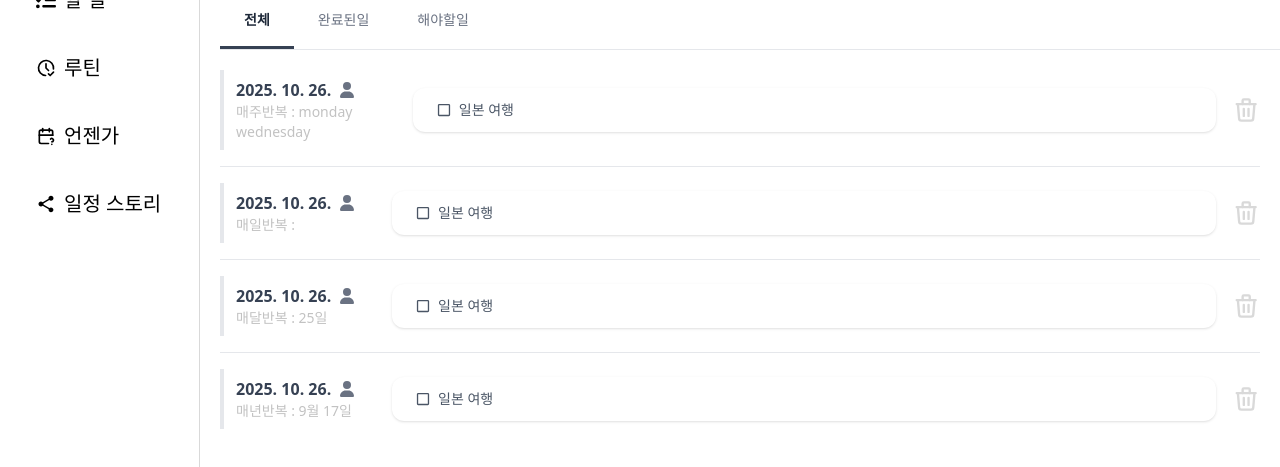
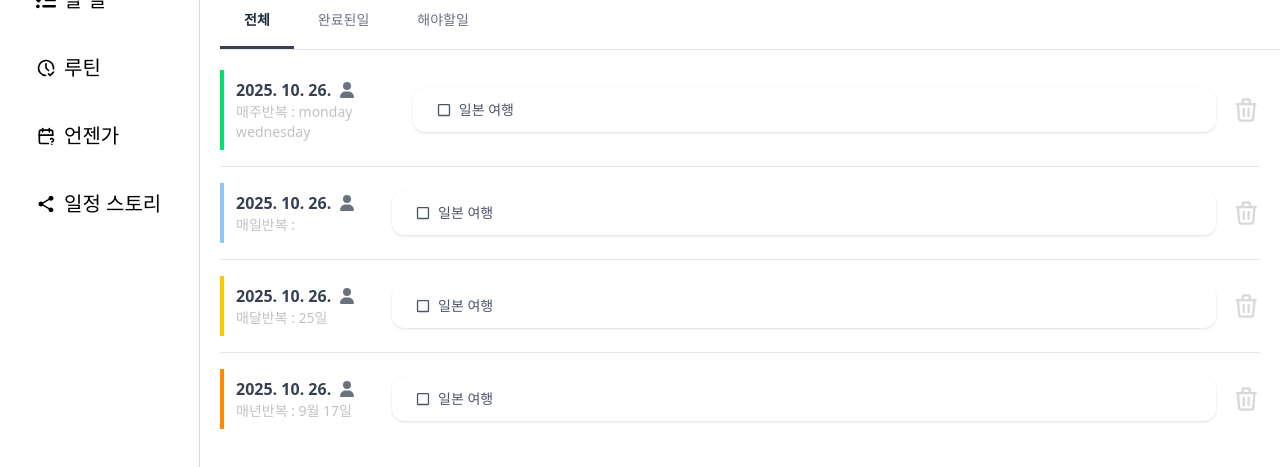
Before and after one commit to oz-main-fe-12-team4/oz_pchedule_fe, a React (Vite) app: page /routine in a window 1280 px wide. Both pictures are taken after a click on the button 1221 px from the left and 132 px from the top of the page. Shown: the part 217-684 px from the top of the page. Built offline with nearby package versions, Linux system fonts and the light colour scheme.

Commit message:
fix: priority 이름 변경

```diff
--- a/src/assets/data/dummyPostList.js
+++ b/src/assets/data/dummyPostList.js
@@ -9,8 +9,8 @@ export const posts = {
         id: 1,
         name: "여행",
       },
-      share_type: "전체공개/나만보기",
-      priority: "긴급/높음/중간/낮음/보류",
+      share_type: "전체공개",
+      priority: "낮음",
       detail_schedule: [
         {
           id: 1,
@@ -40,8 +40,8 @@ export const posts = {
         id: 1,
         name: "여행",
       },
-      share_type: "전체공개/나만보기",
-      priority: "긴급/높음/중간/낮음/보류",
+      share_type: "나만보기",
+      priority: "보류",
       detail_schedule: [
         {
           id: 1,
@@ -71,8 +71,8 @@ export const posts = {
         id: 1,
         name: "여행",
       },
-      share_type: "전체공개/나만보기",
-      priority: "긴급/높음/중간/낮음/보류",
+      share_type: "전체공개",
+      priority: "중간",
       detail_schedule: [
         {
           id: 1,
@@ -102,8 +102,8 @@ export const posts = {
         id: 1,
         name: "여행",
       },
-      share_type: "전체공개/나만보기",
-      priority: "긴급/높음/중간/낮음/보류",
+      share_type: "나만보기",
+      priority: "높음",
       detail_schedule: [
         {
           id: 1,
--- a/src/components/RoutineCard.jsx
+++ b/src/components/RoutineCard.jsx
@@ -2,9 +2,9 @@ import { FaUser } from "react-icons/fa6";
 import { IoShare } from "react-icons/io5";
 import { FaCheckSquare, FaRegSquare } from "react-icons/fa";
 import { TbTrash } from "react-icons/tb";
-import { getColorOfPriority } from "../utils/getColorOfPriority";
 import { getRecurrenceType } from "../utils/getRecurrenceType";
 import RenderRecurrenceByType from "./RenderRecurrenceByType";
+import { getColorOfPriority } from "../utils/getColorOfPriority.js";
 
 const RoutineCard = ({ post }) => {
   const { priority, recurrence, start_period, is_shared, title, is_completed } =
--- a/src/pages/Routine.jsx
+++ b/src/pages/Routine.jsx
@@ -73,7 +73,7 @@ const Routine = () => {
           <TabButton />
           <div className="divide-y-[0.5px] divide-gray-200">
             {list.map((post) => (
-              <div key={post.post_id} className="py-4">
+              <div key={post.id} className="py-4">
                 <RoutineCard post={post} />
               </div>
             ))}
--- a/src/utils/getColorOfPriority.jsx
+++ b/src/utils/getColorOfPriority.js
@@ -2,11 +2,11 @@ export const getColorOfPriority = (priority) => {
   switch (priority) {
     case "긴급":
       return "border-red-500";
-    case "상":
+    case "높음":
       return "border-orange-400";
-    case "중":
+    case "중간":
       return "border-yellow-400";
-    case "하":
+    case "낮음":
       return "border-green-400";
     case "보류":
       return "border-blue-300";
```
